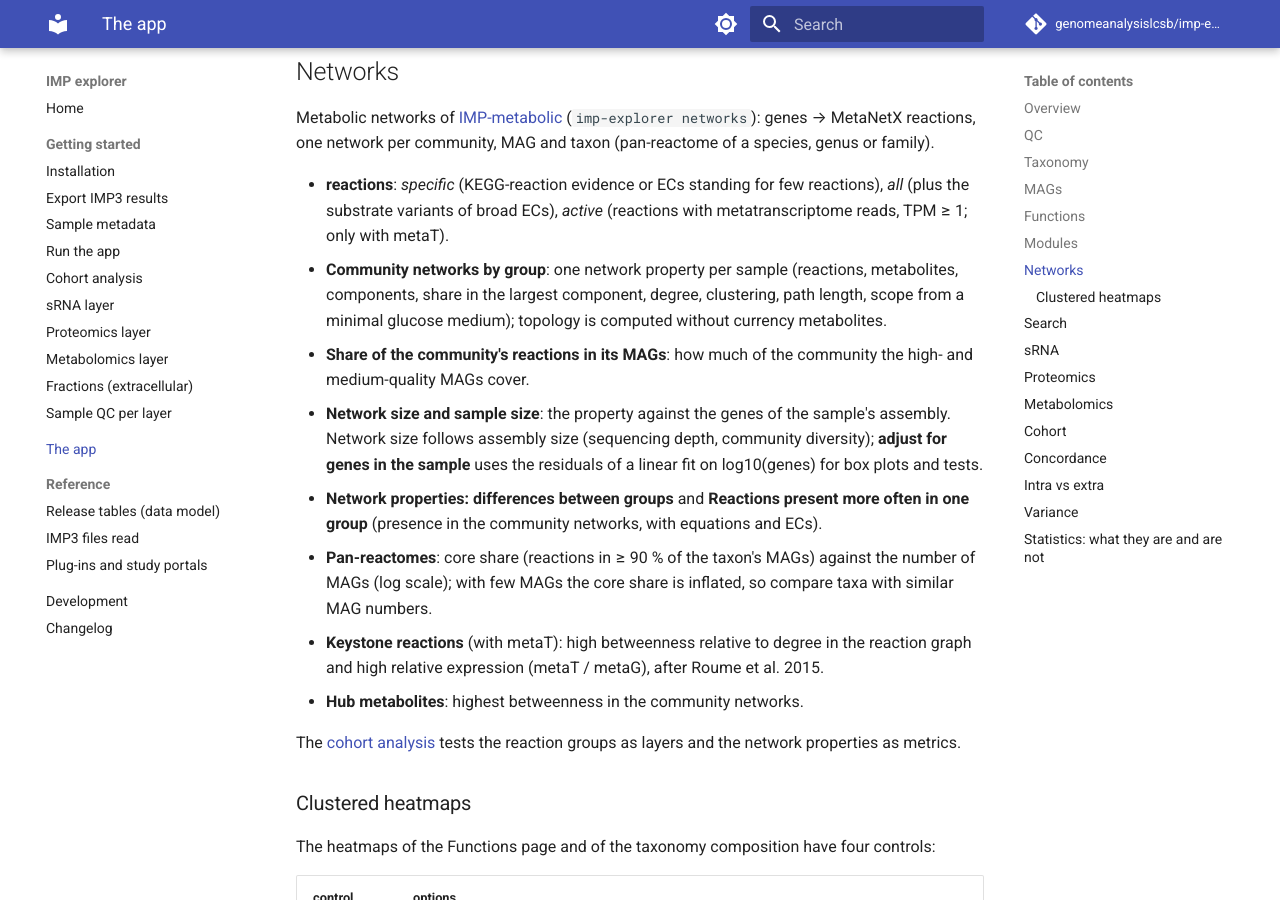
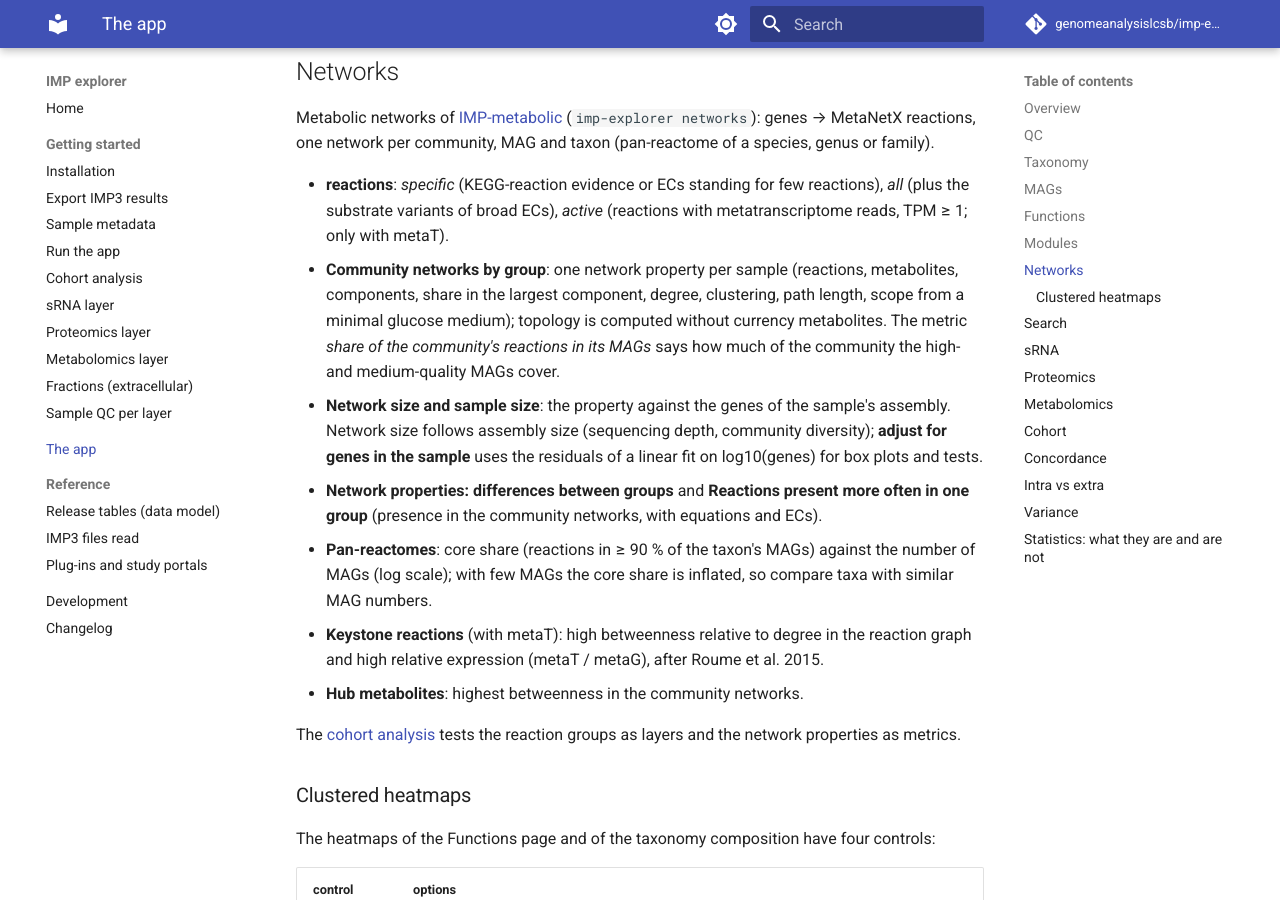
Before and after one commit to genomeanalysislcsb/imp-explorer, an MkDocs documentation site: the page built from docs/app.md, in a window 1280 px wide and 900 px high, scrolled down 5428 px. Built offline with MkDocs 1.6.1 and Material for MkDocs 9.7.7, drawn with Linux system fonts in a browser that asks for light colours; comment, search, counter and statistics services are not loaded.

Commit message:
networks page: MAG coverage as a metric (adjustable for genes); size plot next to the box plot
The share of the community's reactions in its MAGs is now one of the
metrics: box plot, size scatter, adjustment for genes and group tests like
the network properties. The separate coverage plot is replaced by the
network-size scatter beside the box plot.

Co-Authored-By: Claude Opus 5.5 <noreply@anthropic.com>
Claude-Session: https://claude.ai/code/session_01L5bQxNJvvvTRxDQ7VNdjru

```diff
--- a/docs/app.md
+++ b/docs/app.md
@@ -97,9 +97,8 @@ genes → MetaNetX reactions, one network per community, MAG and taxon (pan-reac
   variants of broad ECs), *active* (reactions with metatranscriptome reads, TPM ≥ 1; only with metaT).
 - **Community networks by group**: one network property per sample (reactions, metabolites, components, share in
   the largest component, degree, clustering, path length, scope from a minimal glucose medium); topology is
-  computed without currency metabolites.
-- **Share of the community's reactions in its MAGs**: how much of the community the high- and medium-quality MAGs
-  cover.
+  computed without currency metabolites. The metric *share of the community's reactions in its MAGs* says how much of
+  the community the high- and medium-quality MAGs cover.
 - **Network size and sample size**: the property against the genes of the sample's assembly. Network size follows
   assembly size (sequencing depth, community diversity); **adjust for genes in the sample** uses the residuals of a
   linear fit on log10(genes) for box plots and tests.
```
Also changed, not shown: 2 other files.
